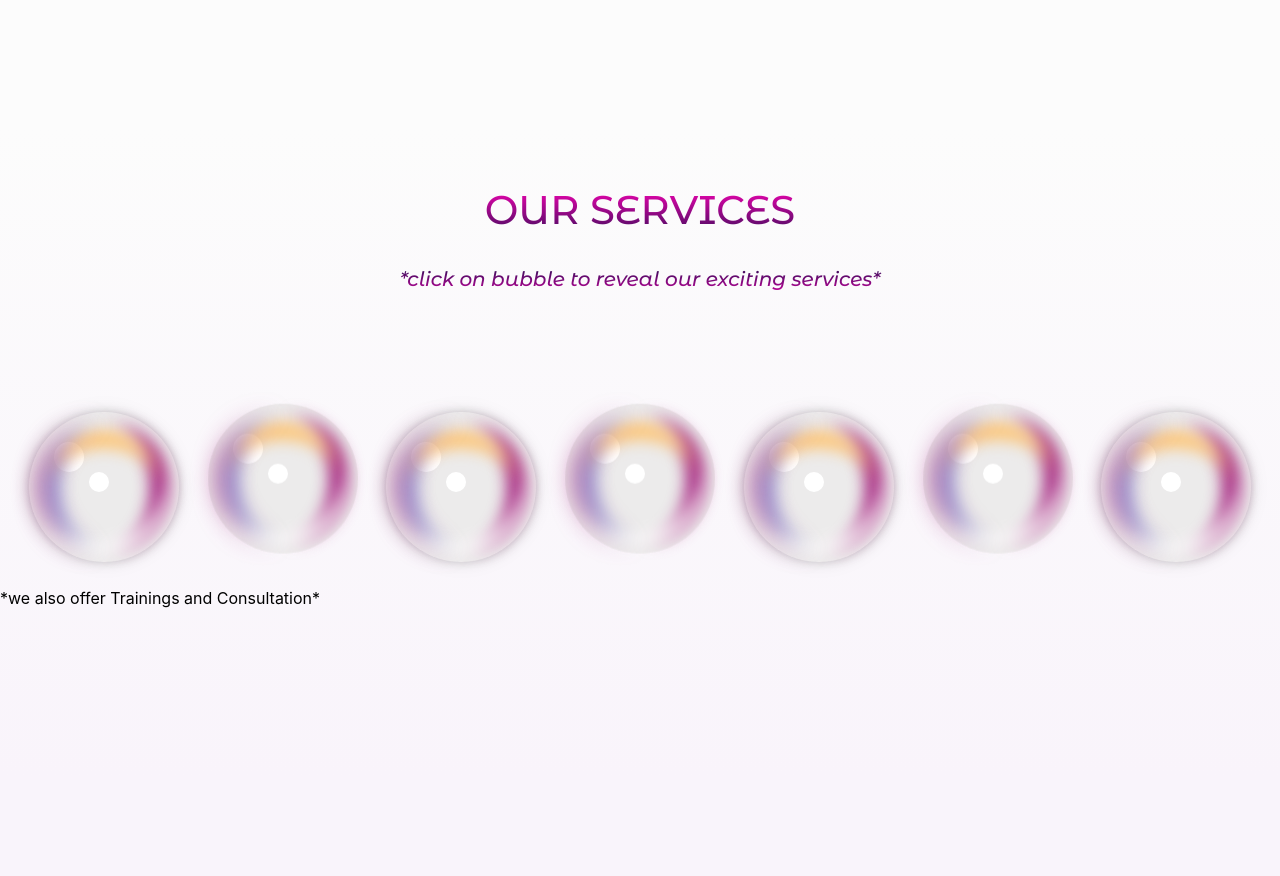
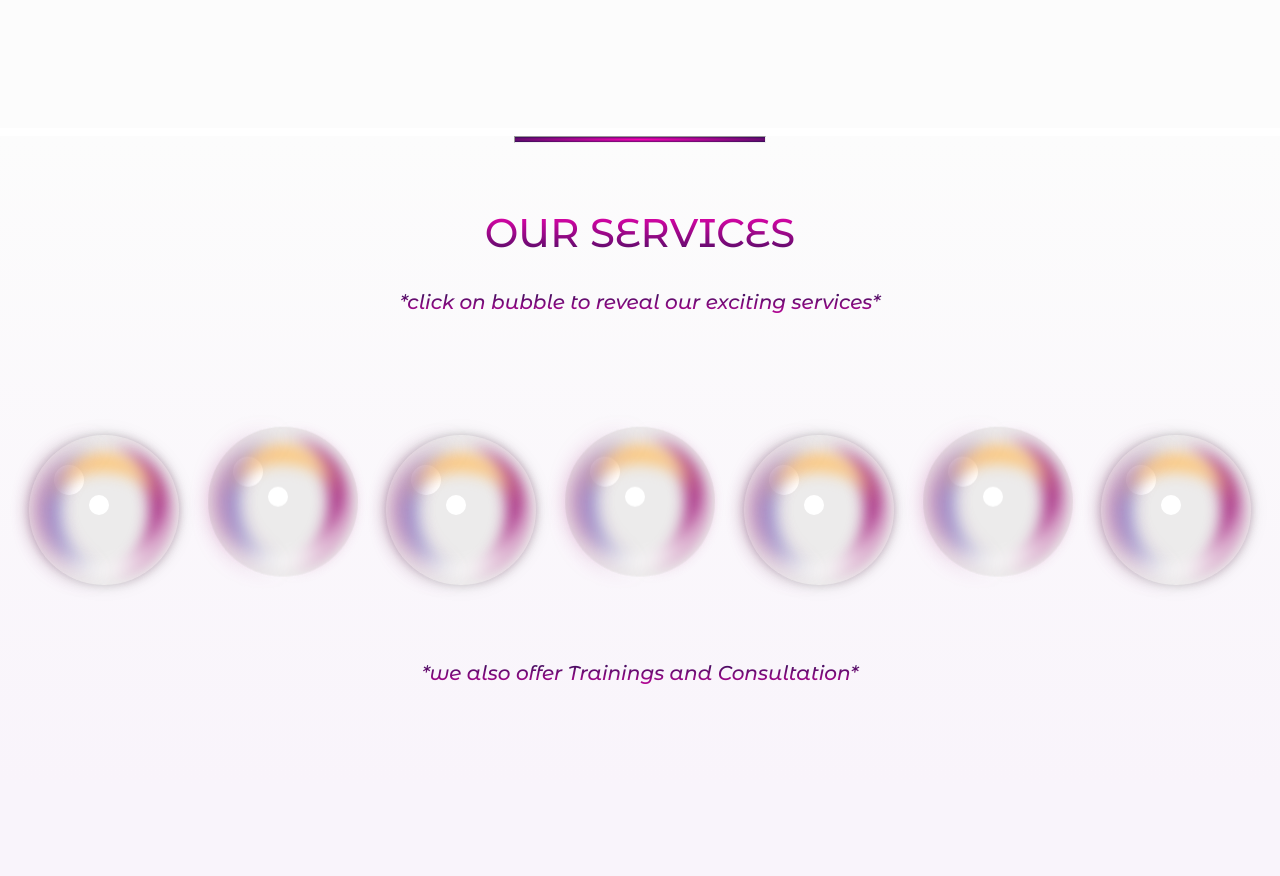
Before and after one commit to eniolaSamuel/CleaningClanProductPage, a React (Create React App) app: page / in a window 1280 px wide. Shown: the part 680-1556 px from the top of the page. Built offline with nearby package versions, Linux system fonts and the light colour scheme; a web font is replaced by a local one.

Commit message:
subsequent tcc commit

```diff
--- a/src/styles/ServicePage.css
+++ b/src/styles/ServicePage.css
@@ -7,10 +7,16 @@
     height: 650px;
 }
 
+.service-container hr{
+    height: 5px;
+    width: 250px;
+    background-image: radial-gradient( #fb03b6,#2d0e54);
+}
+
 .bubble-container {
     width: 100%;
     height: 200px;
-    margin-bottom: 100px;
+    margin-bottom: 150px;
     display: flex;
     justify-content: space-evenly;
     align-items: center;
@@ -162,6 +168,17 @@
     -webkit-background-clip: text;
     -webkit-text-fill-color: transparent;
 }
+.services-clause-text p{
+    height: 35px;
+    font-size: 20px;
+    font-weight: 500;
+    text-align: center;
+    font-family: "Montserrat Alternates", sans-serif;
+    font-style: italic;
+    background: -webkit-repeating-linear-gradient(#2d0e54 ,#fb03b6);
+    -webkit-background-clip: text;
+    -webkit-text-fill-color: transparent;
+}
 
 .service-modal {
     position: absolute;
--- a/src/views/ServicePage.jsx
+++ b/src/views/ServicePage.jsx
@@ -28,6 +28,7 @@ const ServicePage = () => {
     return (
         <div className="service-page-container">
             <div className="service-container">
+                <hr/>
                 <div className="services-text">
                     <h1>OUR SERVICES</h1>
                     <p>*click on bubble to reveal our exciting services*</p>
@@ -47,7 +48,7 @@ const ServicePage = () => {
                         </div>
                     ))}
                 </div>
-                <div>
+                <div className="services-clause-text">
                     <p>*we also offer Trainings and Consultation*</p>
                 </div>
             </div>
```
